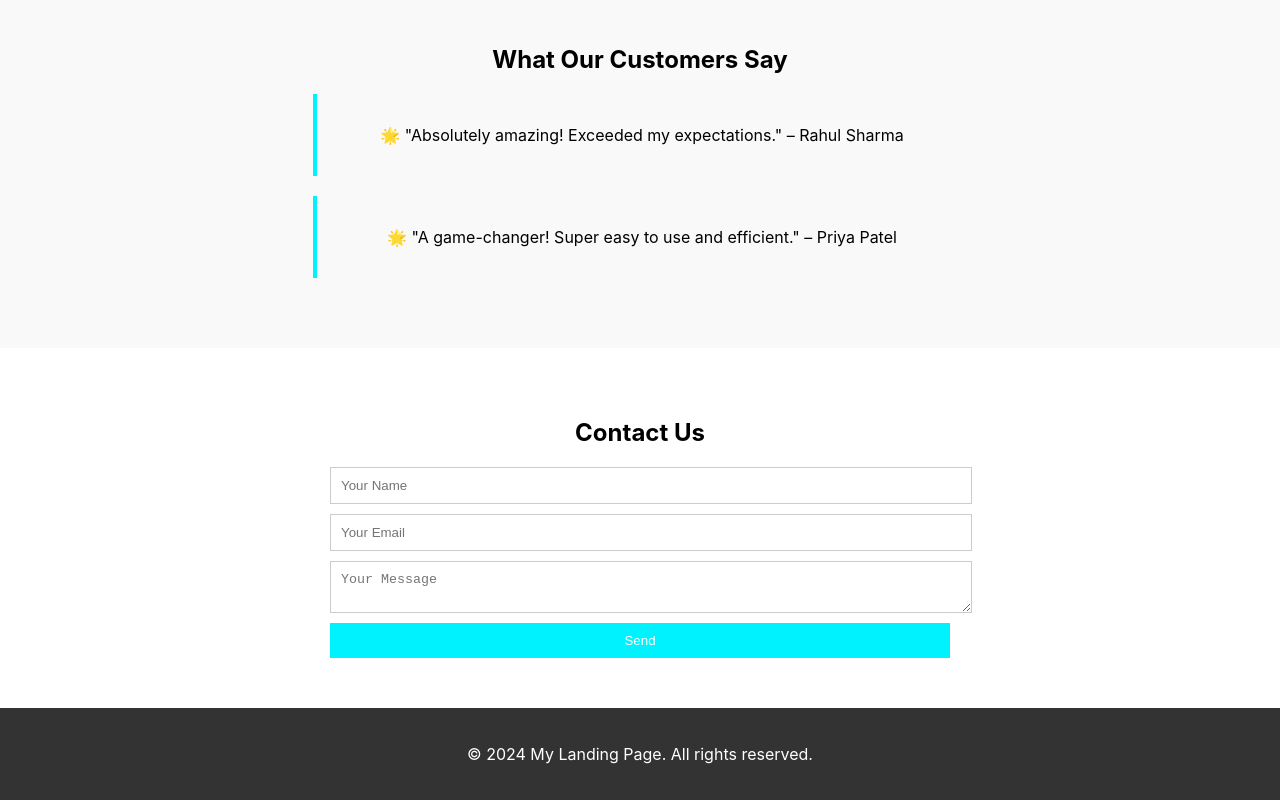
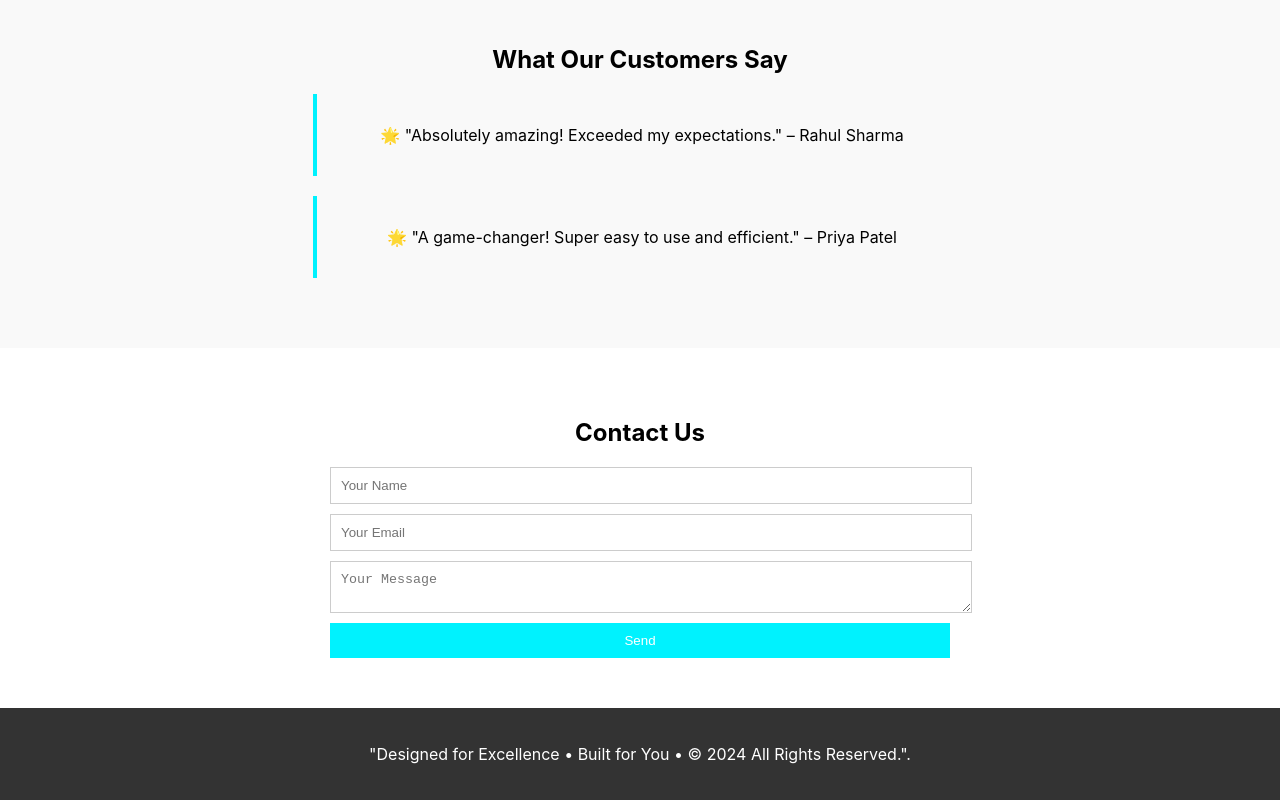
Before and after one commit to surajgaharwar/React-Landing-page, a React (Create React App) app: page / in a window 1280 px wide. Shown: the part 803-1603 px from the top of the page. Built offline with nearby package versions, Linux system fonts and the light colour scheme.

Commit message:
Update Footer.js

```diff
--- a/src/components/Footer.js
+++ b/src/components/Footer.js
@@ -4,7 +4,7 @@ import "./Footer.css";
 const Footer = () => {
   return (
     <footer>
-      <p>© 2024 My Landing Page. All rights reserved.</p>
+      <p>"Designed for Excellence • Built for You • © 2024 All Rights Reserved.".</p>
     </footer>
   );
 };
```
